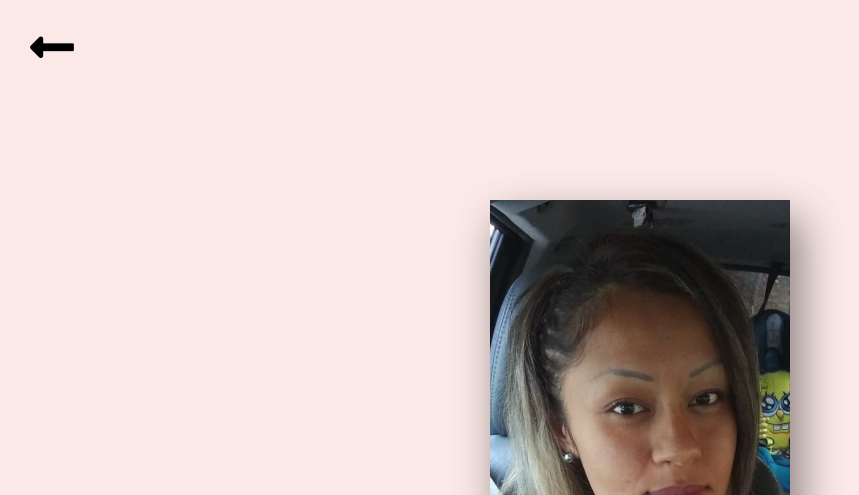
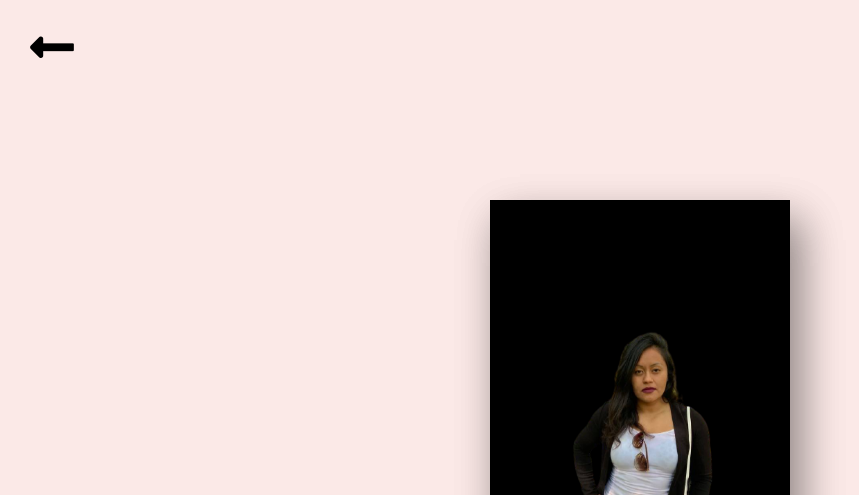
Before and after one commit to elizabeth171717/Elizabeth, a plain HTML site: page info.html in a window 1280 px wide. Shown: the top 495 px of the page, without its empty margins (0-859 px from the left). Drawn offline with Linux system fonts and the light colour scheme; a web font is replaced by a local one.

Commit message:
Update info.html

```diff
--- a/info.html
+++ b/info.html
@@ -25,8 +25,8 @@
       </div>
         <div class="card">
           <div class="imgBox">
-            <img src="cover.jpg">
-            <img src="cover.jpg">
+            <img src="cover1.png">
+            <img src="cover.png">
           </div>
           <div class="details">
             <div class="content">
```
